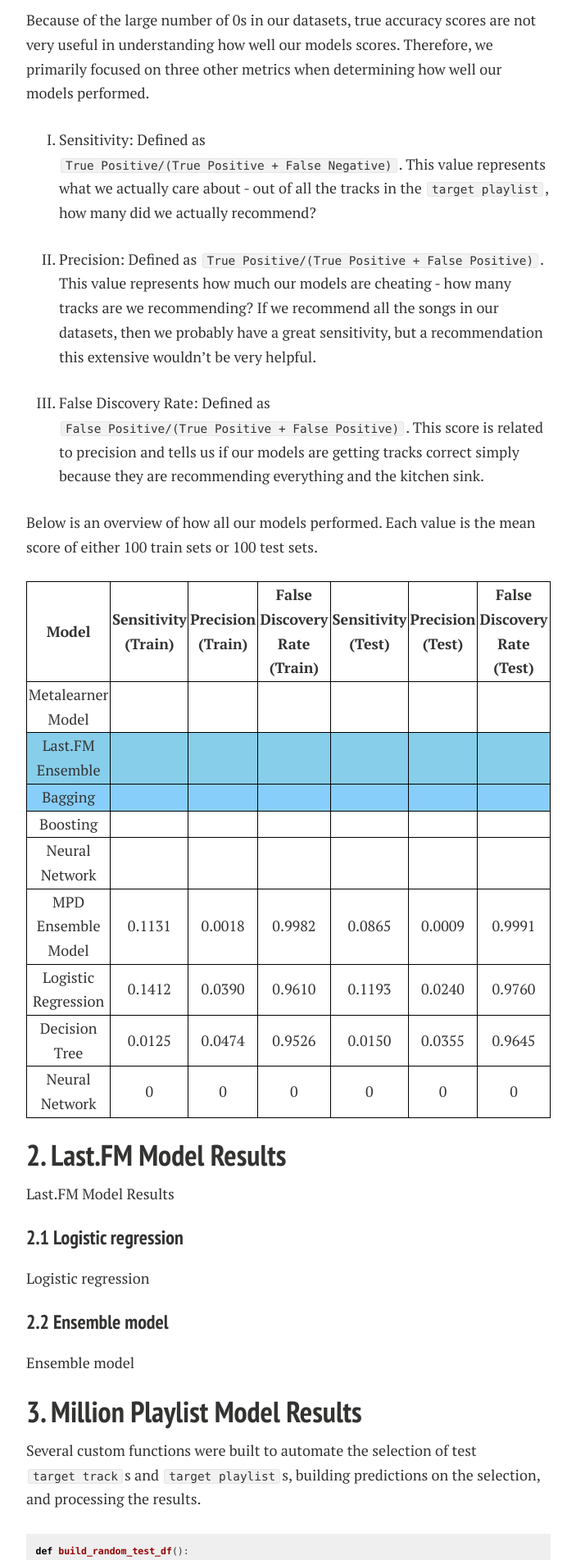
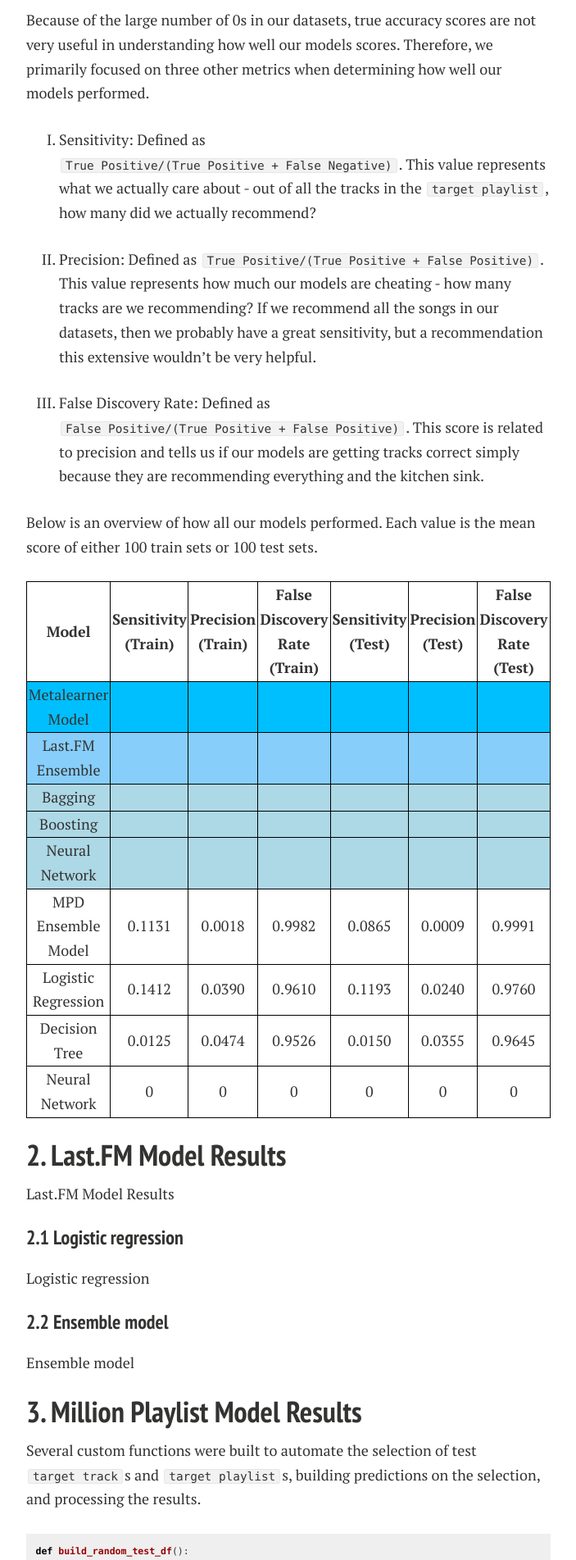
Before and after one commit to lyannaliu/lyannaliu.github.io, a Jekyll site: the page built from resultsandconclusion.md, in a window 1280 px wide. Shown: the part 527-2430 px from the top of the page at 82% size, without its empty margins (288-991 px from the left). Built offline with Jekyll 4.4.1, drawn with Linux system fonts in a browser that asks for light colours; nearby versions of some CDN libraries.

Commit message:
Update resultsandconclusion.md

```diff
--- a/resultsandconclusion.md
+++ b/resultsandconclusion.md
@@ -51,7 +51,7 @@ Below is an overview of how all our models performed. Each value is the mean sco
     </tr>
   </thead>
   <tbody>
-    <tr align="center">
+    <tr align="center" bgcolor="#00BFFF">
       <td>Metalearner Model</td>
       <td> </td>
       <td> </td>
@@ -61,16 +61,7 @@ Below is an overview of how all our models performed. Each value is the mean sco
       <td> </td>
     </tr>
     <tr align="center" bgcolor="#87CEFA">
-      <td bgcolor="#87CEEB">Last.FM Ensemble</td>
-      <td bgcolor="#87CEEB"> </td>
-      <td bgcolor="#87CEEB"> </td>
-      <td bgcolor="#87CEEB"> </td>
-      <td bgcolor="#87CEEB"> </td>
-      <td bgcolor="#87CEEB"> </td>
-      <td bgcolor="#87CEEB"> </td>
-    </tr>
-    <tr align="center" bgcolor="#87CEFA">
-      <td bgcolor="#87CEFA">Bagging</td>
+      <td>Last.FM Ensemble</td>
       <td> </td>
       <td> </td>
       <td> </td>
@@ -78,7 +69,16 @@ Below is an overview of how all our models performed. Each value is the mean sco
       <td> </td>
       <td> </td>
     </tr>
-    <tr align="center">
+    <tr align="center" bgcolor="#ADD8E6">
+      <td>Bagging</td>
+      <td> </td>
+      <td> </td>
+      <td> </td>
+      <td> </td>
+      <td> </td>
+      <td> </td>
+    </tr>
+    <tr align="center" bgcolor="#ADD8E6">
       <td>Boosting</td>
       <td> </td>
       <td> </td>
@@ -87,7 +87,7 @@ Below is an overview of how all our models performed. Each value is the mean sco
       <td> </td>
       <td> </td>
     </tr>
-    <tr align="center">
+    <tr align="center" bgcolor="#ADD8E6">
       <td>Neural Network</td>
       <td> </td>
       <td> </td>
```
